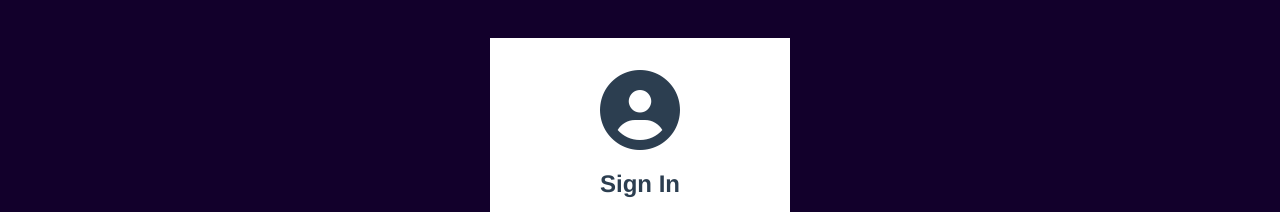
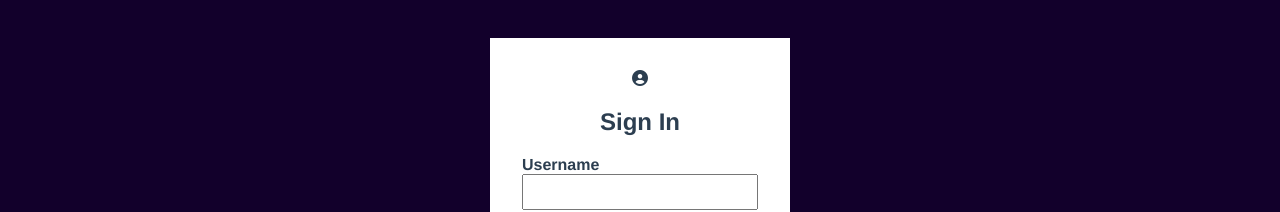
Before and after one commit to Zatayi/p11def, a React (Vite) app: page /signin in a window 1280 px wide. Shown: the part 170-382 px from the top of the page. Built offline with nearby package versions, Linux system fonts and the light colour scheme.

Commit message:
modify sass icon

```diff
--- a/src/main.scss
+++ b/src/main.scss
@@ -193,9 +193,7 @@ body {
 	padding: 2rem;
 }
 
-.sign-in-icon {
-	font-size: 5rem;
-}
+
 
 .input-remember {
 	display: flex;
```
